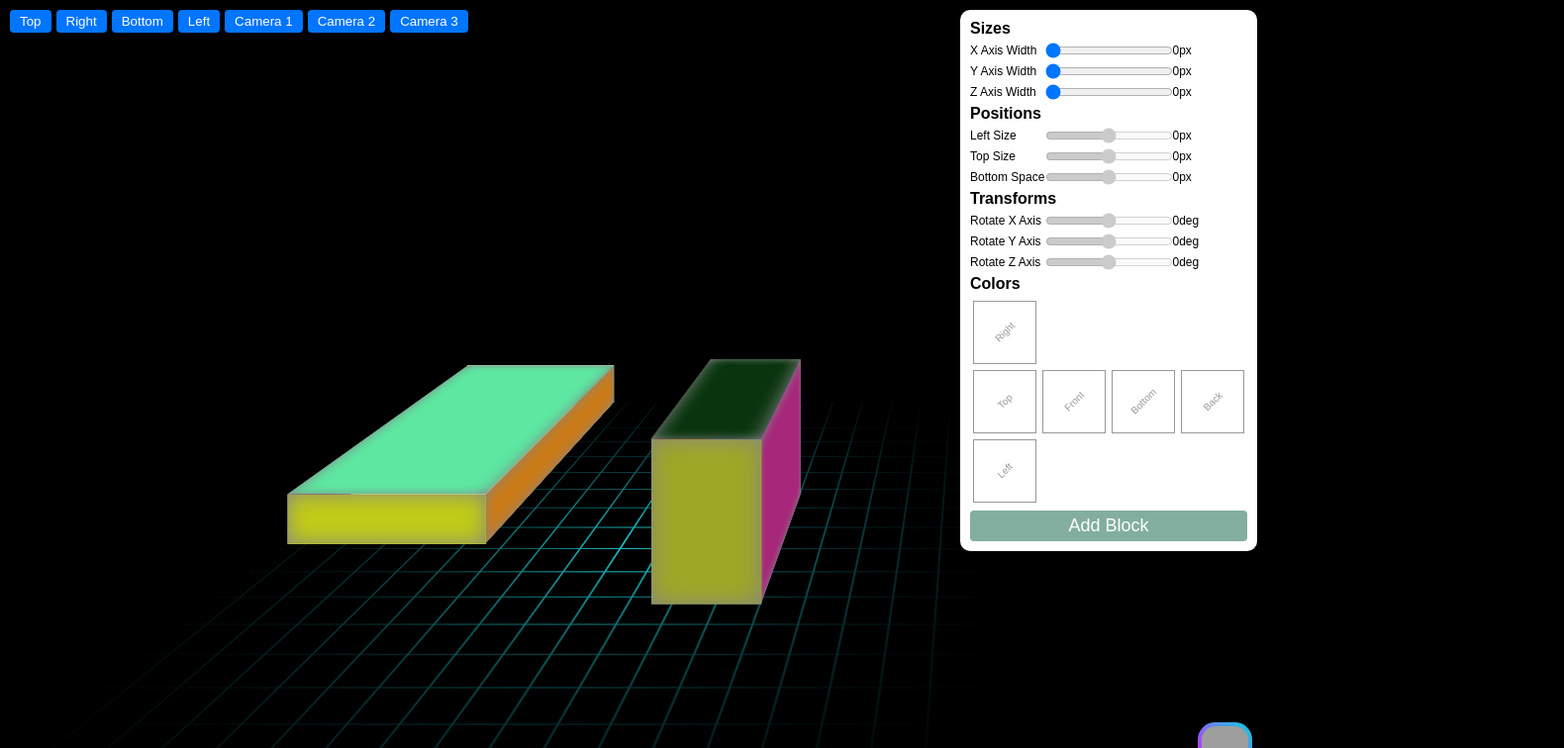
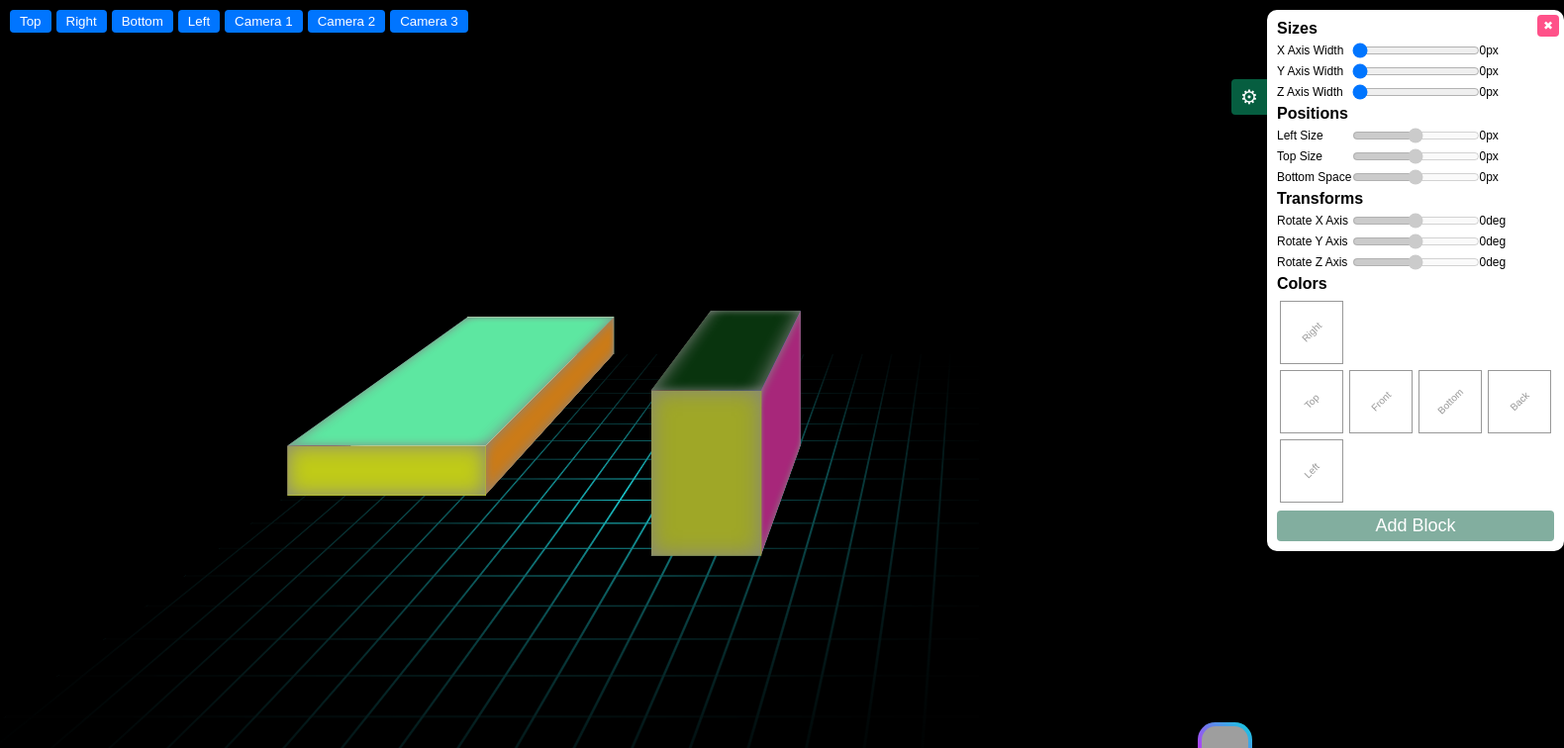
Before and after one commit to abdullahturkmen/mat-create-3d-elements, a React (Create React App) app: page / in a window 1280 px wide. Shown: the top 756 px of the page at 99% size, 1580 px wide, since content can reach past the window. Built offline with nearby package versions, Linux system fonts and the light colour scheme; grey boxes are pictures that could not be loaded.

Commit message:
toolbar opan/close button added

```diff
--- a/src/App.js
+++ b/src/App.js
@@ -37,6 +37,9 @@ const App = () => {
 
     const [color, setColor] = useState("");
 
+    const [formVisible, setFormVisible] = useState(false);
+
+
     const sidesColorsInitial = {
         top: {
             background: '#fff'
@@ -62,7 +65,6 @@ const App = () => {
 
 
     useEffect(() => {
-        console.log("renk : ", color)
         addParam()
     }, [color]);
 
@@ -133,33 +135,62 @@ const App = () => {
     const changeSideColor = (bgColor) => {
         let newArr = sidesColors;
         let sideStyles = {}
-        if(colorPickerSelectedSide == 'back'){
-            sideStyles = {'background': bgColor,'transform': `rotateX(90deg) translateZ(${(yAxisSize) / 2}px)`, 'width': xAxisSize,
-            'height': yAxisSize}
-        }
-        else if(colorPickerSelectedSide == 'top'){
-            sideStyles = {'background': bgColor,'transform': `translateZ(${(yAxisSize) / 2}px)`, 'height': zAxisSize}
-        }
-        else if(colorPickerSelectedSide == 'bottom'){
-            sideStyles = {'background': bgColor,'transform': `translateZ(${-(yAxisSize) / 2}px)`,
-            'height': zAxisSize}
-        }
-        else if(colorPickerSelectedSide == 'right'){
-            sideStyles = {'background': bgColor,'transform': `rotateY(90deg) translateZ(${xAxisSize + (-yAxisSize / 2)}px)`, 'width': yAxisSize,
-            'height': zAxisSize}
-        }
-        else if(colorPickerSelectedSide == 'left'){
-            sideStyles = {'background': bgColor,'transform': `rotateY(-90deg) translateZ(${(yAxisSize) / 2}px)`, 'width': yAxisSize,
-            'height': zAxisSize}
-        }
-        else if(colorPickerSelectedSide == 'front'){
-            sideStyles = {'background': bgColor,'transform': `rotateX(-90deg) translateZ(${zAxisSize + (-(yAxisSize) / 2)}px)`, 'width': xAxisSize,
-            'height': yAxisSize}
+        if (colorPickerSelectedSide == 'back') {
+            sideStyles = {
+                'background': bgColor,
+                'transform': `rotateX(90deg) translateZ(${
+                    (yAxisSize) / 2
+                }px)`,
+                'width': xAxisSize,
+                'height': yAxisSize
+            }
+        } else if (colorPickerSelectedSide == 'top') {
+            sideStyles = {
+                'background': bgColor,
+                'transform': `translateZ(${
+                    (yAxisSize) / 2
+                }px)`,
+                'height': zAxisSize
+            }
+        } else if (colorPickerSelectedSide == 'bottom') {
+            sideStyles = {
+                'background': bgColor,
+                'transform': `translateZ(${ -(yAxisSize) / 2
+                }px)`,
+                'height': zAxisSize
+            }
+        } else if (colorPickerSelectedSide == 'right') {
+            sideStyles = {
+                'background': bgColor,
+                'transform': `rotateY(90deg) translateZ(${
+                    xAxisSize + (-yAxisSize / 2)
+                }px)`,
+                'width': yAxisSize,
+                'height': zAxisSize
+            }
+        } else if (colorPickerSelectedSide == 'left') {
+            sideStyles = {
+                'background': bgColor,
+                'transform': `rotateY(-90deg) translateZ(${
+                    (yAxisSize) / 2
+                }px)`,
+                'width': yAxisSize,
+                'height': zAxisSize
+            }
+        } else if (colorPickerSelectedSide == 'front') {
+            sideStyles = {
+                'background': bgColor,
+                'transform': `rotateX(-90deg) translateZ(${
+                    zAxisSize + (-(yAxisSize) / 2)
+                }px)`,
+                'width': xAxisSize,
+                'height': yAxisSize
+            }
         }
 
 
         newArr[colorPickerSelectedSide] = {
-            ...sideStyles
+            ... sideStyles
         };
         setSidesColors(newArr);
         setColor(bgColor)
@@ -234,9 +265,26 @@ const App = () => {
                 } </div>
             </div>
 
+            {
+            !formVisible && (
+                <button className='form-open-btn'
+                    onClick={
+                        () => setFormVisible(true)
+                }>&#9881;</button>
+            )
+        }
+
+
             <form onSubmit={addElement}
-                className='form'>
-
+                className={
+                    `form ${
+                        formVisible && 'open'
+                    }`
+            }>
+                <button type='button' className='form-close-btn'
+                    onClick={
+                        () => setFormVisible(false)
+                }>&#10006;</button>
                 <h4>Sizes</h4>
                 <div className="dot-detail-form-element">
                     <label className="form-label">X Axis Width</label>
--- a/src/assets/css/style.scss
+++ b/src/assets/css/style.scss
@@ -46,7 +46,11 @@ body {
     display: flex;
     justify-content: center;
     align-items: center;
-    transition: all 0.4s linear;
+    transition: all 0.2s ease-in-out;
+    position: absolute;
+    left: 50%;
+    top: 50%;
+    transform: translate(-50%, -50%);
 
     &.three-d {
         perspective: 1000px;
@@ -104,7 +108,7 @@ body {
         position: relative;
         box-shadow: 0 0 40px 40px black;
         transform-style: preserve-3d;
-        transition: all 0.4s linear;
+        transition: all 0.2s ease-in-out;
 
         &-texture {
             &:before,
@@ -144,7 +148,7 @@ body {
 .form {
     position: absolute;
     width: 300px;
-    right: 10px;
+    right: -300px;
     top: 10px;
     background: #fff;
     display: flex;
@@ -155,6 +159,11 @@ body {
     max-height: calc(100vh - 20px);
     overflow-y: auto;
     z-index: 10;
+    transition: all 0.2s linear;
+
+    &.open {
+        right: 10px;
+    }
     & > * {
         display: flex;
         align-items: center;
@@ -168,10 +177,10 @@ body {
             flex-direction: column;
             position: relative;
 
-            &.disabled{
-                & > *{
+            &.disabled {
+                & > * {
                     pointer-events: none;
-                    opacity: .4;
+                    opacity: 0.4;
                 }
             }
 
@@ -214,7 +223,7 @@ body {
                     display: block;
                     width: 100%;
 
-                    & > *{
+                    & > * {
                         width: auto !important;
                     }
                 }
@@ -232,9 +241,44 @@ body {
         font-size: 18px;
         cursor: pointer;
 
-        &:disabled, &.disabled{
-            opacity: .5;
+        &:disabled,
+        &.disabled {
+            opacity: 0.5;
             cursor: initial !important;
         }
     }
+
+    &-close-btn {
+        background-color: #ff5189;
+        border: 0;
+        border-radius: 4px;
+        color: #fff;
+        font-size: 12px;
+        cursor: pointer;
+        position: absolute;
+        right: 5px;
+        top: 5px;
+        justify-content: center;
+        width: 22px;
+        aspect-ratio: 1;
+    }
+
 }
+
+
+.form-open-btn {
+
+    background-color: #065e40;
+    padding: 5px;
+    border: 0;
+    border-top-left-radius: 4px;
+    border-bottom-left-radius: 4px;
+    color: #fff;
+    font-size: 20px;
+    cursor: pointer;
+    position: absolute;
+    right: 0;
+    top: 10%;
+    width: 36px;
+    aspect-ratio: 1;
+}
```
